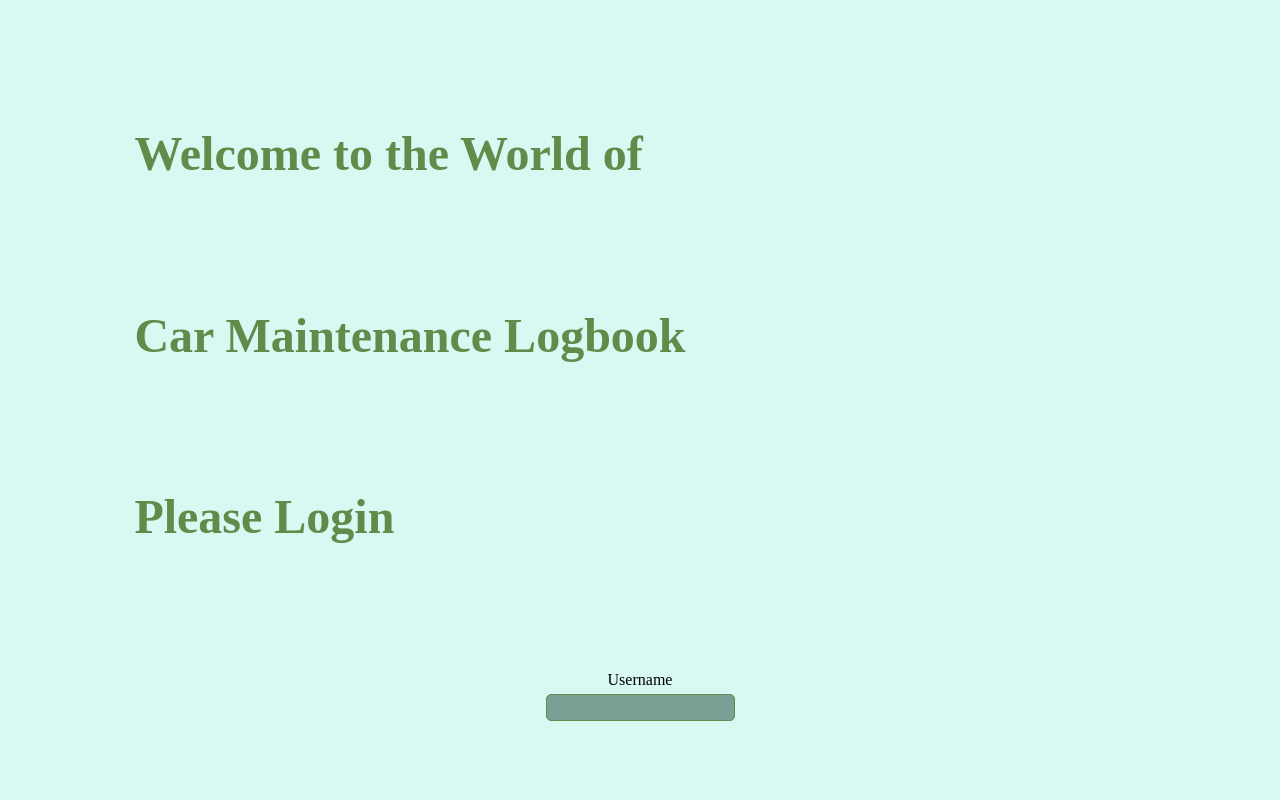
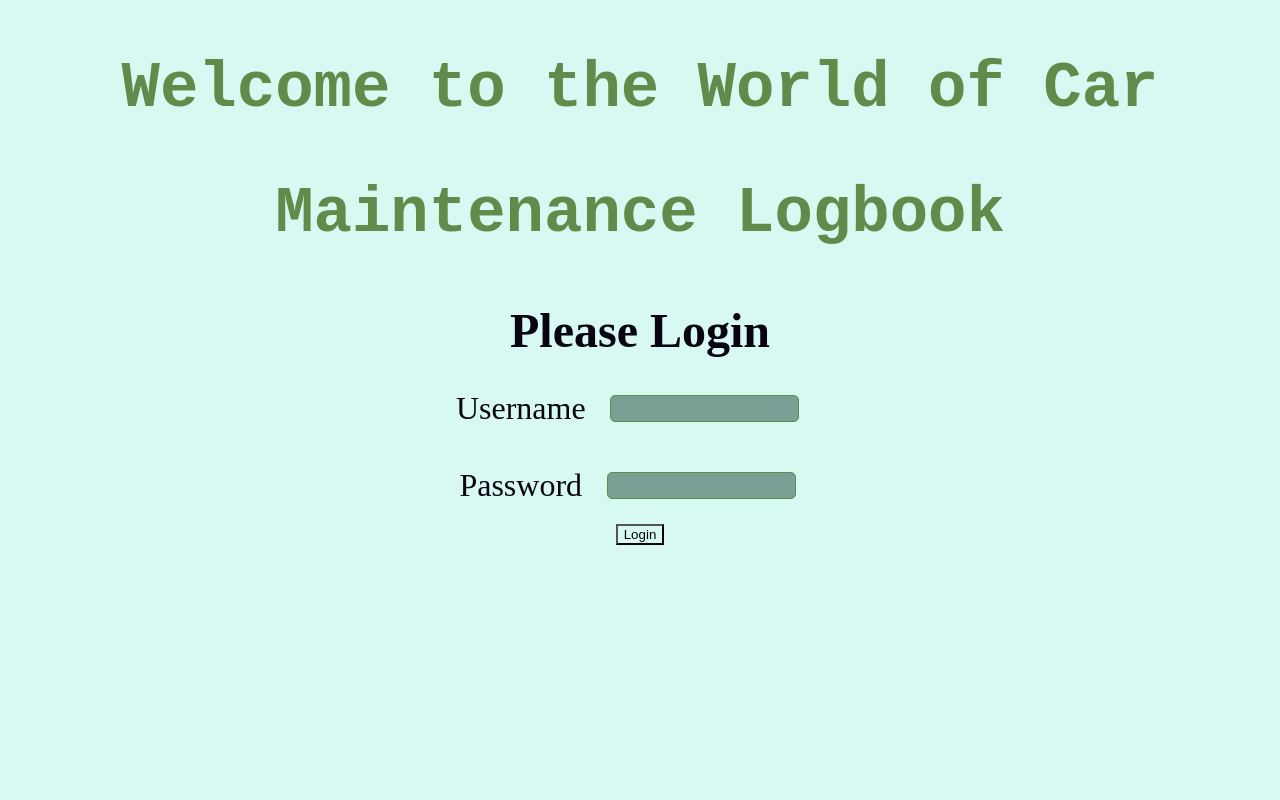
Before and after one commit to RStuckey1/Car-Pal-, a React (Vite) app in the folder client/: page /login in a window 1280 px wide. Shown: the top 800 px of the page. Built offline with nearby package versions, Linux system fonts and the light colour scheme.

Commit message:
new update

```diff
--- a/client/src/index.css
+++ b/client/src/index.css
@@ -1,30 +1,47 @@
+* {
+    background-color: #D7F9F1;
+}
+
 h1 {
+    color: #090510;
+    font-size: 2rem;
+    font-weight: 700;
+    margin: 1%;
+    display: flex;
+    justify-content: center;
+}
+
+h2 {
     color: #618B4A;
-    font-size: 7rem;
-    font-weight: 700;
-    margin: 10%;
+    font-family:'Courier New', Courier, monospace;
+    font-size: 4rem;
+    display: flex;
+    justify-content: center;
+}
 
-}
+
 input {
     background-color: #7AA095;
     border: 1px solid #618B4A;
+    display: flex;
+    justify-content: center;
+    margin: 2%;
     border-radius: 5px;
     padding: 5px;
-    margin: 5px;
-    }
+}
 
-p {
-    color: #FF5A5F;
+.form-container1 {
+    color: #090510;
     position: relative;
-    font-size: 4rem;
-    font-weight: 500;
-    margin: 10%;
+    font-size: 2rem;
+    font-weight: 200;
+    margin: 1%;
 }
 
 .form-group {
     display: flex;
-    flex-direction: column;
+    flex-direction: column, horizontal;
     align-items: center;
     justify-content: center;
-    margin: 10%;
+    ;
 }
--- a/client/src/pages/Landing.css
+++ b/client/src/pages/Landing.css
@@ -2,15 +2,27 @@ body {
     background-color: #D7F9F1;
 }
 
-.landing body {
+.landing-body {
     color: rgb(17,29,19);
     font-family: 'Roboto', sans-serif;
+    font-size: 3rem;
+
 }
 
 h1 {
-    position: sticky;
-    flex-wrap: wrap;
+    position: relative;
+    text-align: center;
+
+
     font-size: 3rem;
     font-weight: 700;
-    margin: 10%;
+    margin: 1%;
 }
+
+.landing-list {
+    display: flex;
+    justify-content: center;
+    align-items: center;
+    text-decoration: none;
+    margin: 3%;
+}
--- a/client/src/pages/Landing.tsx
+++ b/client/src/pages/Landing.tsx
@@ -1,5 +1,6 @@
 import Navbar from '../components/Navbar';
 import { Link } from 'react-router-dom';
+import React from 'react';
 import Footer from './Footer';
 import './Landing.css';
 
@@ -8,15 +9,18 @@ import './Landing.css';
 function Landing() {
   return (
     <>
+<body>
     <Navbar />
-<body>
-    <div className="landing-body"> Welcome to Car Maintenance Tracker! A place to keep track of all your car maintenance needs.
+    <div className="landing-body">
+      <h1>Welcome to Car Maintenance Tracker!</h1>
+      <h1>A place to keep track of all your car maintenance needs.</h1>
 
-
-    <Link to="/Home">Home</Link>
-    <Link to="/Login">Login</Link>
-    <Link to="/VIN">VIN</Link>
-    <Link to="/MpgCalculator">MpgCalculator</Link>
+    <ul className='landing-list'>
+      <Link to="/Home">Home</Link>
+      <Link to="/Login">Login</Link>
+      <Link to="/VIN">VIN</Link>
+      <Link to="/MpgCalculator">MpgCalculator</Link>
+    </ul>
     </div>
 </body>
 
--- a/client/src/pages/Login.tsx
+++ b/client/src/pages/Login.tsx
@@ -3,7 +3,6 @@ import { useState, type FormEvent, type ChangeEvent } from 'react';
 import Auth from '../utils/auth';
 import { login } from '../api/authAPI';
 import type { UserLogin } from '../interfaces/UserLogin';
-import Footer from './Footer';
 import "../index.css";
 
 
@@ -34,10 +33,10 @@ const Login = () => {
     };
 
     return (
-      <div className='form-container'>
+      <div className='form-container1'>
         <form className='form login-form' onSubmit={handleSubmit}>
-          <h1>Welcome to the World of</h1>
-          <h1>Car Maintenance Logbook</h1>
+          <h2>Welcome to the World of Car</h2>
+          <h2>Maintenance Logbook</h2>
           <h1>Please Login</h1>
           <div className='form-group'>
             <label>Username</label>
@@ -69,6 +68,4 @@ const Login = () => {
     );
   };
 
-  <Footer />
-
   export default Login;
```
